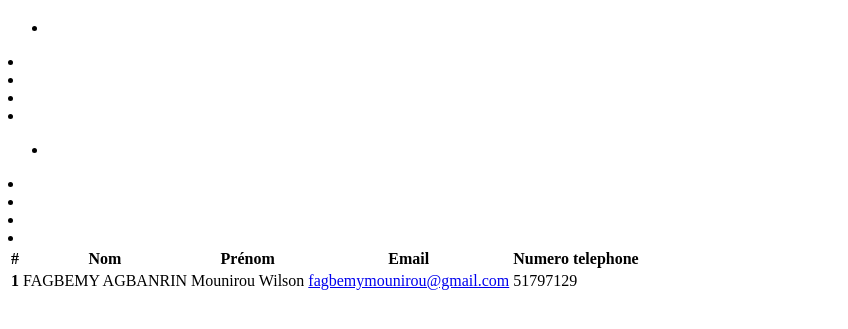
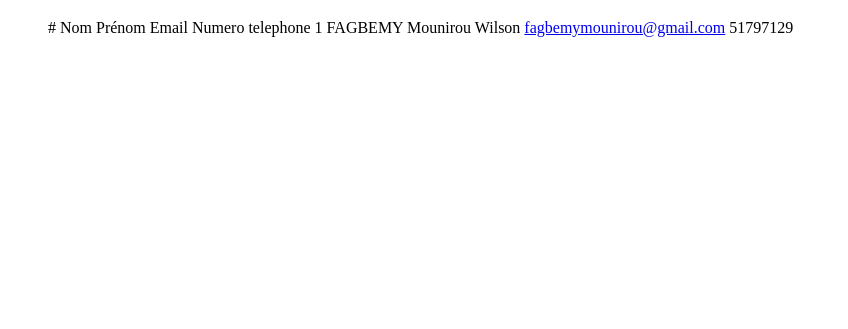
Before and after one commit to Mounirou12/git-mon-cv, a plain HTML site: page index.html in a window 1280 px wide. Shown: the part 159-488 px from the top of the page, without its empty margins (0-848 px from the left). Drawn offline with Linux system fonts and the light colour scheme.

Commit message:
Update index.html
Signed-off-by: Mounirou12 <108185180+Mounirou12@users.noreply.github.com>

```diff
--- a/index.html
+++ b/index.html
@@ -26,31 +26,25 @@
 
 
     </div>
-        <section>
-        <table class="table">
+
             <thead>
          <tr>
              <ul>
-                <li><th scope="col">#</th></li>
-                <li><th scope="col">Nom</th></li>
-                <li><th scope="col">Prénom</th></li>
-                <li><th scope="col">Email</th></li>
-                <li><th scope="col">Numero telephone</th></li>
-             </ul>
+                <th scope="col">#</th>
+                <th scope="col">Nom</th>
+                <th scope="col">Prénom</th>
+                <th scope="col">Email</th>
+                <th scope="col">Numero telephone</th>
               </tr>
             </thead>
             <tbody>
               <tr>
-                   <ul>
-                       <li><th scope="row">1</th></li>
-                       <li><td>FAGBEMY AGBANRIN</td></li>
-                       <li><td>Mounirou Wilson</td></li>
-                       <li><td><a href="#">fagbemymounirou@gmail.com</a></td></li>
-                       <li><td>51797129</td></li>
-                    </ul>
+                  <th scope="row">1</th>
+                  <td>FAGBEMY </td>
+                  <td>Mounirou Wilson</td>
+                  <td><a href="#">fagbemymounirou@gmail.com</a></td>
+                  <td>51797129</td>
               </tr>
            </tbody>
-         </table>
-    </section>
 </body>
 </html>
```
